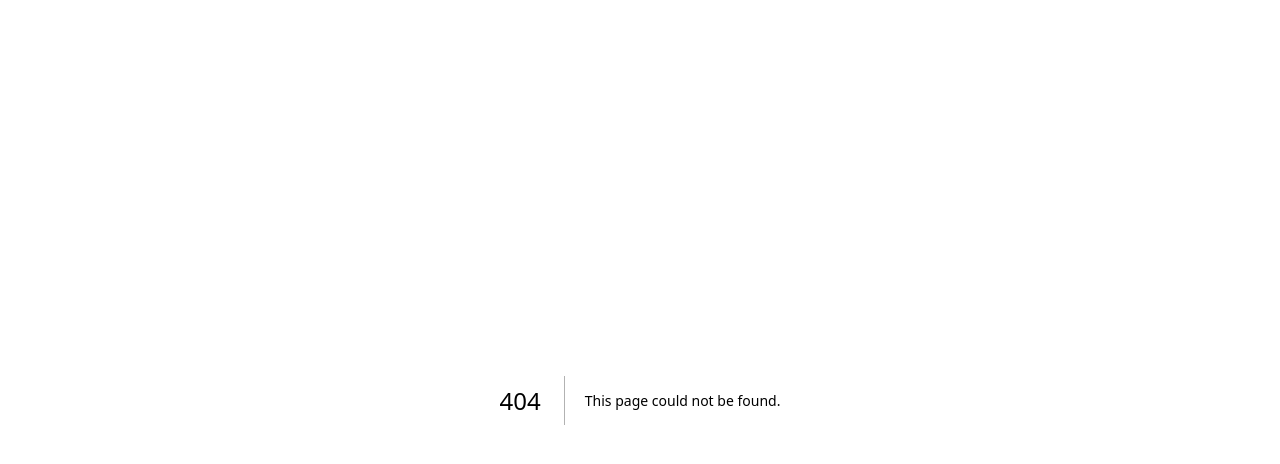
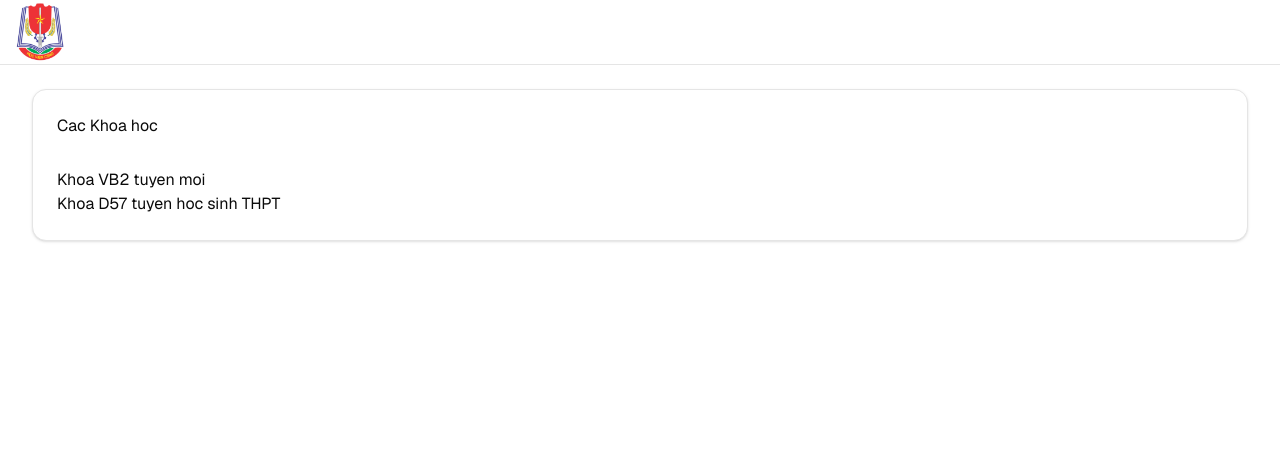
Before and after one commit to coder054/Exam, a Next.js app: page /admin/khoa-hoc in a window 1280 px wide. Before the commit this address had no page. Shown: the top 464 px of the page. Built offline with nearby package versions, Linux system fonts and the light colour scheme; no server answers.

Commit message:
add cac page khoa hoc

```diff
--- a/src/app/(auth)/sign-in/page.tsx
+++ b/src/app/(auth)/sign-in/page.tsx
@@ -34,7 +34,7 @@ const SignIn = async (props: {
             <Link lang="" href={ROUTES.home} className="flex-center">
               <Image
                 priority={true}
-                src="/images/logo.svg"
+                src="/images/logo.png"
                 width={100}
                 height={100}
                 alt={`${APP_NAME} logo`}
--- a/src/app/(auth)/sign-up/page.tsx
+++ b/src/app/(auth)/sign-up/page.tsx
@@ -20,7 +20,7 @@ export default async function PageSignUp() {
             <Link href="/" className="flex-center">
               <Image
                 priority={true}
-                src="/images/logo.svg"
+                src="/images/logo.png"
                 width={100}
                 height={100}
                 alt={`${APP_NAME} logo`}
--- /dev/null
+++ b/src/app/admin/khoa-hoc/khoa-d57-tuyen-hs-thpt/page.tsx
@@ -0,0 +1,3 @@
+export default function PageKhoaD57TuyenHSTHPT() {
+  return <>PageKhoaD57TuyenHSTHPT</>;
+}
--- /dev/null
+++ b/src/app/admin/khoa-hoc/khoa-vb2-tuyen-moi/page.tsx
@@ -0,0 +1,3 @@
+export default function PageKhoaHocVB2TuyenMoi() {
+  return <>PageKhoaHocVB2TuyenMoi</>;
+}
--- /dev/null
+++ b/src/app/admin/khoa-hoc/page.tsx
@@ -0,0 +1,24 @@
+import Link from "next/link";
+import { Card, CardHeader, CardContent } from "~/components/ui/card";
+
+export default function PageKhoaHoc() {
+  return (
+    <Card className=" ">
+      <CardHeader>Cac Khoa hoc</CardHeader>
+      <CardContent className=" ">
+        <ul>
+          <li className=" ">
+            <Link className=" " href={"/admin/khoa-hoc/khoa-vb2-tuyen-moi"}>
+              Khoa VB2 tuyen moi
+            </Link>
+          </li>
+          <li className=" ">
+            <Link className=" " href={"/admin/khoa-hoc/khoa-d57-tuyen-hs-thpt"}>
+              Khoa D57 tuyen hoc sinh THPT
+            </Link>
+          </li>
+        </ul>
+      </CardContent>
+    </Card>
+  );
+}
--- /dev/null
+++ b/src/app/admin/layout.tsx
@@ -0,0 +1,31 @@
+import Image from "next/image";
+import Link from "next/link";
+import { APP_NAME } from "~/constants";
+
+export default async function AdminLayout({
+  children,
+}: {
+  children: React.ReactNode;
+}) {
+  return (
+    <>
+      <div className="flex flex-col">
+        <div className="container mx-auto border-b">
+          <div className="flex h-16 items-center px-4">
+            <Link href="/" className="w-22">
+              <Image
+                src="/images/logo.png"
+                width={48}
+                height={48}
+                alt={`${APP_NAME} logo`}
+              />
+            </Link>
+          </div>
+        </div>
+        <div className="container mx-auto flex-1 space-y-4 p-8 pt-6">
+          {children}
+        </div>
+      </div>
+    </>
+  );
+}
--- a/src/components/header.tsx
+++ b/src/components/header.tsx
@@ -10,7 +10,7 @@ export default function Header() {
         <div className="flex-start">
           <Link href="/" className="flex-start ml-4">
             <Image
-              src="/images/logo.svg"
+              src="/images/logo.png"
               alt={`${APP_NAME} logo`}
               height={48}
               width={48}
```
Also changed, not shown: public/images/logo.png (added).
